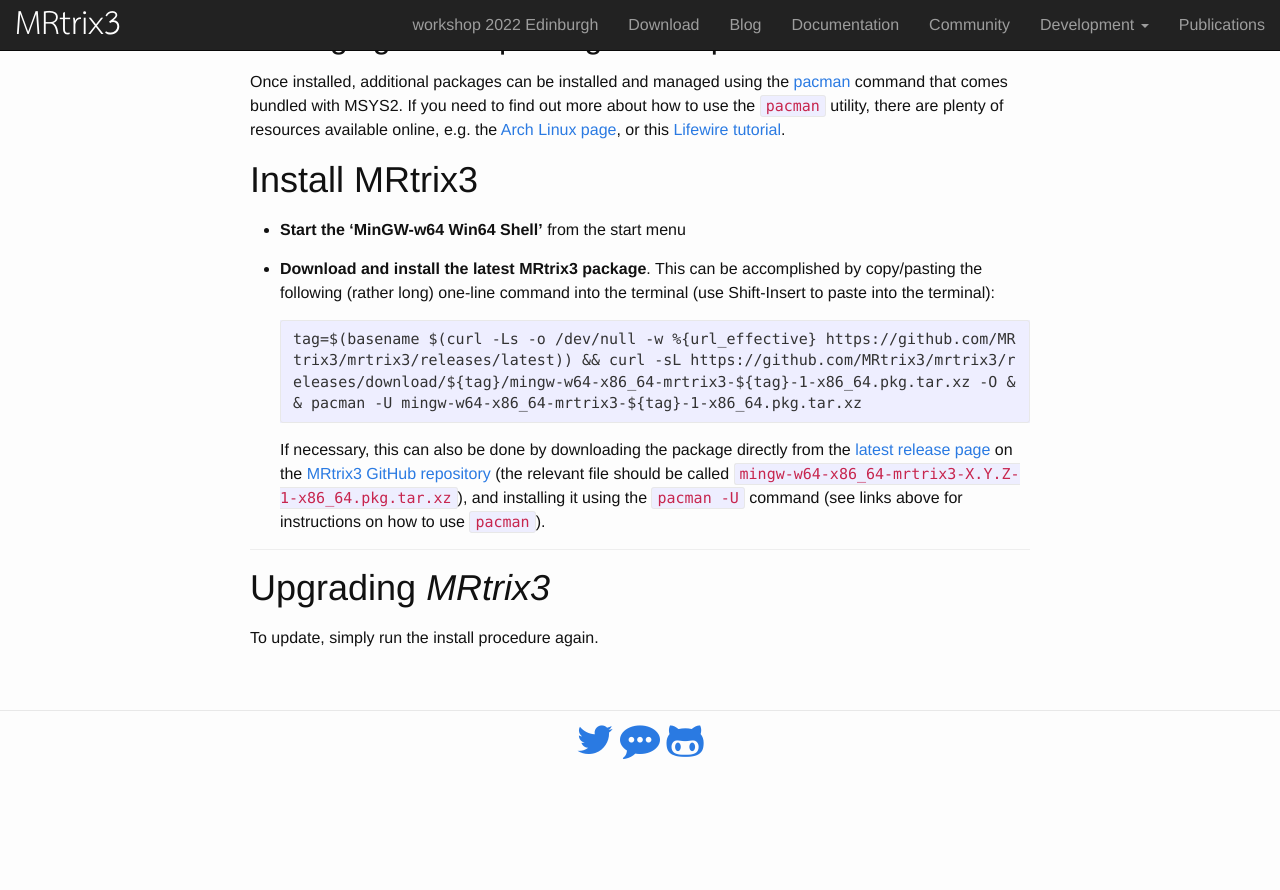
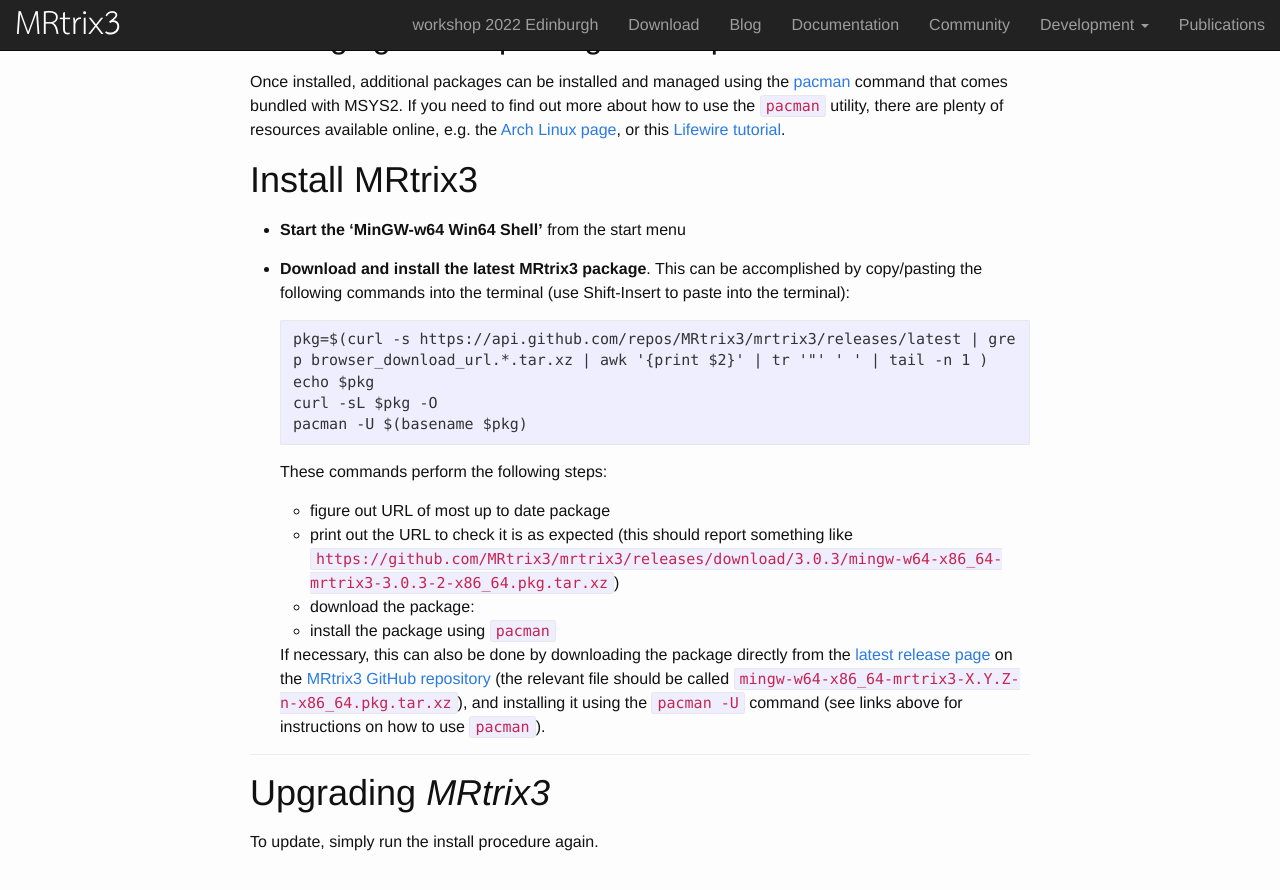
Before and after one commit to MRtrix3/MRtrix3.github.io, a Jekyll site: the page built from download/windows-msys2.md, in a window 1280 px wide and 900 px high, scrolled down 1247 px. Shown: the top 890 px of the window. Built offline with Jekyll 4.4.1, drawn with Linux system fonts in a browser that asks for light colours; nearby versions of some CDN libraries; before the commit the page ends 2062 px from its top, so only the background shows below that.

Commit message:
Update MSYS2 install instructions
This is due to a package version bump, itself a result of
updating the package to list `mingw-w64-i686-qt5-svg`
as a dependency rather than `mingw-w64-i686-qt5`, which
is no longer suitable due to upstream MSYS2 changes.

````diff
--- a/download/windows-msys2.md
+++ b/download/windows-msys2.md
@@ -93,16 +93,27 @@
 - **Start the ‘MinGW-w64 Win64 Shell’** from the start menu
 
 - **Download and install the latest MRtrix3 package**.  This can be
-  accomplished by copy/pasting the following (rather long) one-line command
+  accomplished by copy/pasting the following commands
   into the terminal (use Shift-Insert to paste into the terminal):
+
   ```
-  tag=$(basename $(curl -Ls -o /dev/null -w %{url_effective} https://github.com/MRtrix3/mrtrix3/releases/latest)) && curl -sL https://github.com/MRtrix3/mrtrix3/releases/download/${tag}/mingw-w64-x86_64-mrtrix3-${tag}-1-x86_64.pkg.tar.xz -O && pacman -U mingw-w64-x86_64-mrtrix3-${tag}-1-x86_64.pkg.tar.xz
+  pkg=$(curl -s https://api.github.com/repos/MRtrix3/mrtrix3/releases/latest | grep browser_download_url.*.tar.xz | awk '{print $2}' | tr '"' ' ' | tail -n 1 )
+  echo $pkg
+  curl -sL $pkg -O
+  pacman -U $(basename $pkg)
   ```
+
+  These commands perform the following steps:
+  - figure out URL of most up to date package
+  - print out the URL to check it is as expected (this should report something like `https://github.com/MRtrix3/mrtrix3/releases/download/3.0.3/mingw-w64-x86_64-mrtrix3-3.0.3-2-x86_64.pkg.tar.xz`)
+  - download the package:
+  - install the package using `pacman`
+
 
   If necessary, this can also be done by downloading the package directly from
   the [latest release page](https://github.com/MRtrix3/mrtrix3/releases/latest)
   on the [MRtrix3 GitHub repository](https://github.com/MRtrix3/mrtrix3) (the
-  relevant file should be called `mingw-w64-x86_64-mrtrix3-X.Y.Z-1-x86_64.pkg.tar.xz`), and
+  relevant file should be called `mingw-w64-x86_64-mrtrix3-X.Y.Z-n-x86_64.pkg.tar.xz`), and
   installing it using the `pacman -U` command (see links above for instructions
   on how to use `pacman`).
 
````
